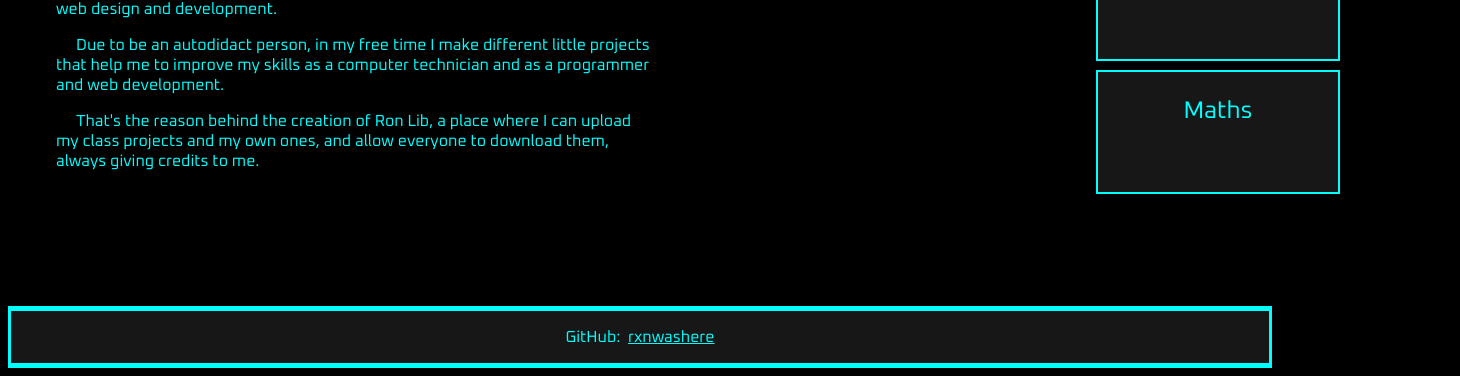
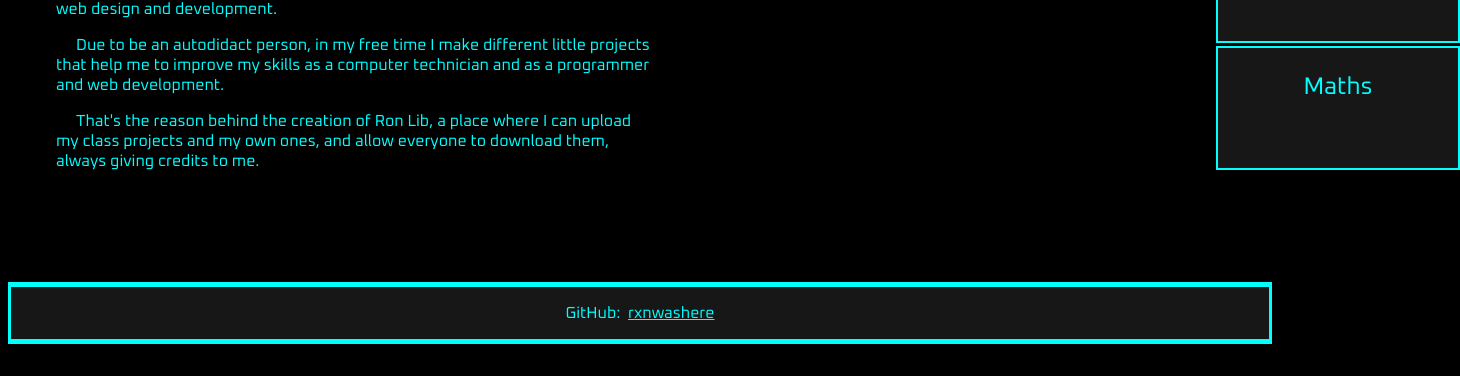
Before and after one commit to rxnwashere/ronlib, a plain HTML site: page index.html in a window 1280 px wide. Shown: the part 697-1073 px from the top of the page, 1460 px wide, since content can reach past the window. After the commit the page ends 1049 px from the top, so only its background shows below. Drawn offline with Linux system fonts and the light colour scheme.

Commit message:
Update styles.css

```diff
--- a/styles/styles.css
+++ b/styles/styles.css
@@ -59,7 +59,7 @@ header {
 }
 
 nav {
-    margin-left: 65.5em;
+    margin-left: 73em;
     margin-top: -40.5em;
     margin-bottom: 7em;
 }
```
